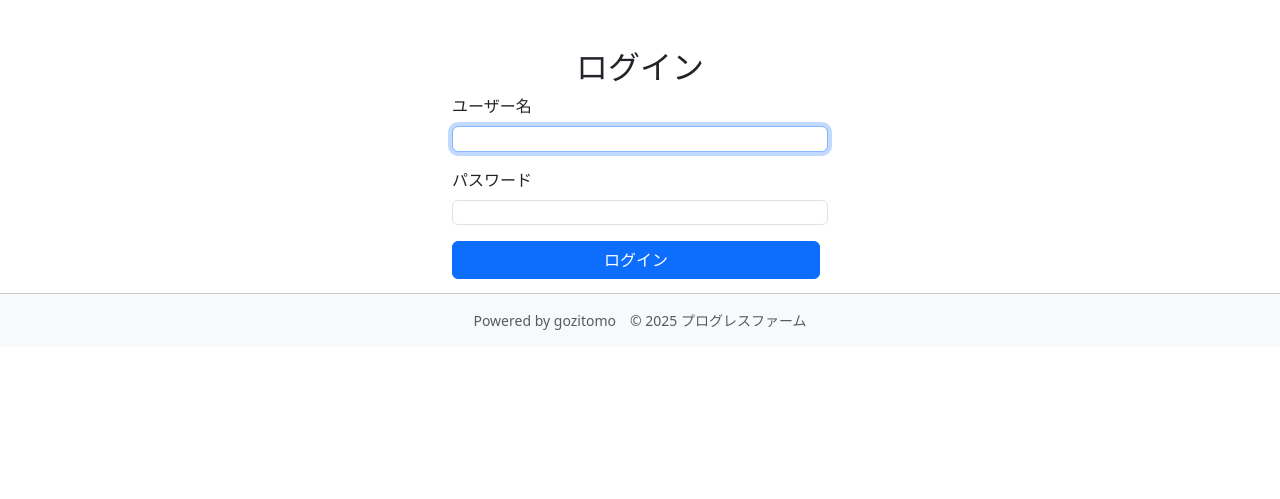
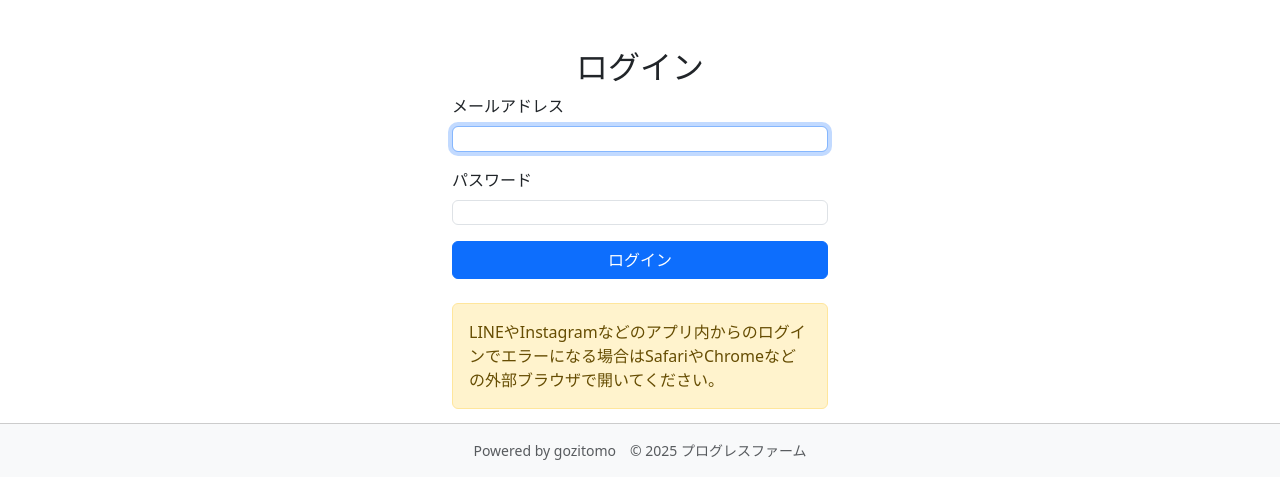
Before and after one commit to gozitomo/order-app, a Django app: page /accounts/login/ in a window 1280 px wide. Shown: the part 57-556 px from the top of the page. Run offline with Django 5.2, Linux system fonts and the light colour scheme; tables that the repository leaves empty hold one stand-in row (values such as "Sample post").

Commit message:
mod form_styles, login.html

```diff
--- a/sitecontent/views.py
+++ b/sitecontent/views.py
@@ -65,5 +65,5 @@ class CustomLoginView(LoginView):
             reason = 'user does not exist'
 
         logger.warning(f"[LOGIN FAILED] user={username!r} ip={ip} reason={reason}")
-        messages.error(self.request, "ログインに失敗しました。ユーザー名またはパスワードをご確認ください。")
+        messages.error(self.request, "ログインに失敗しました。メールアドレスまたはパスワードをご確認ください。")
         return super().form_invalid(form)
--- a/templates/sitecontent/login.html
+++ b/templates/sitecontent/login.html
@@ -5,14 +5,14 @@
 <div class="container mt-5" style="max-width: 400px">
     <h2 class="text-center" mb-4>ログイン</h2>
     {% if form.errors %}
-        <div class="alert alert-danger">ユーザー名またはパスワードが正しくありません。</div>
+        <div class="alert alert-danger">メールアドレスまたはパスワードが正しくありません。</div>
     {% endif %}
 
     <form method="post" novalidate>
         {% csrf_token %}
         {% load my_filters %}
         <div class="mb-3">
-            <label for="id_username" class="form-label">ユーザー名</label>
+            <label for="id_username" class="form-label">メールアドレス</label>
             {{ form.username|add_class:"form-control" }}
         </div>
         <div class="mb-3">
@@ -20,8 +20,11 @@
             {{ form.password|add_class:"form-control" }}
         </div>
         <div class="d-grid">
-            <button type="submit"  class="btn btn-primary me-2">ログイン</button>
+            <button type="submit"  class="btn btn-primary">ログイン</button>
         </div>
     </form>
+    <div class="alert alert-warning mt-4"  style="max-width: 400px; margin: 0 auto;">
+  LINEやInstagramなどのアプリ内からのログインでエラーになる場合はSafariやChromeなどの外部ブラウザで開いてください。
+    </div>
 </div>
 {% endblock %}
```
Also changed, not shown: 1 other file.
